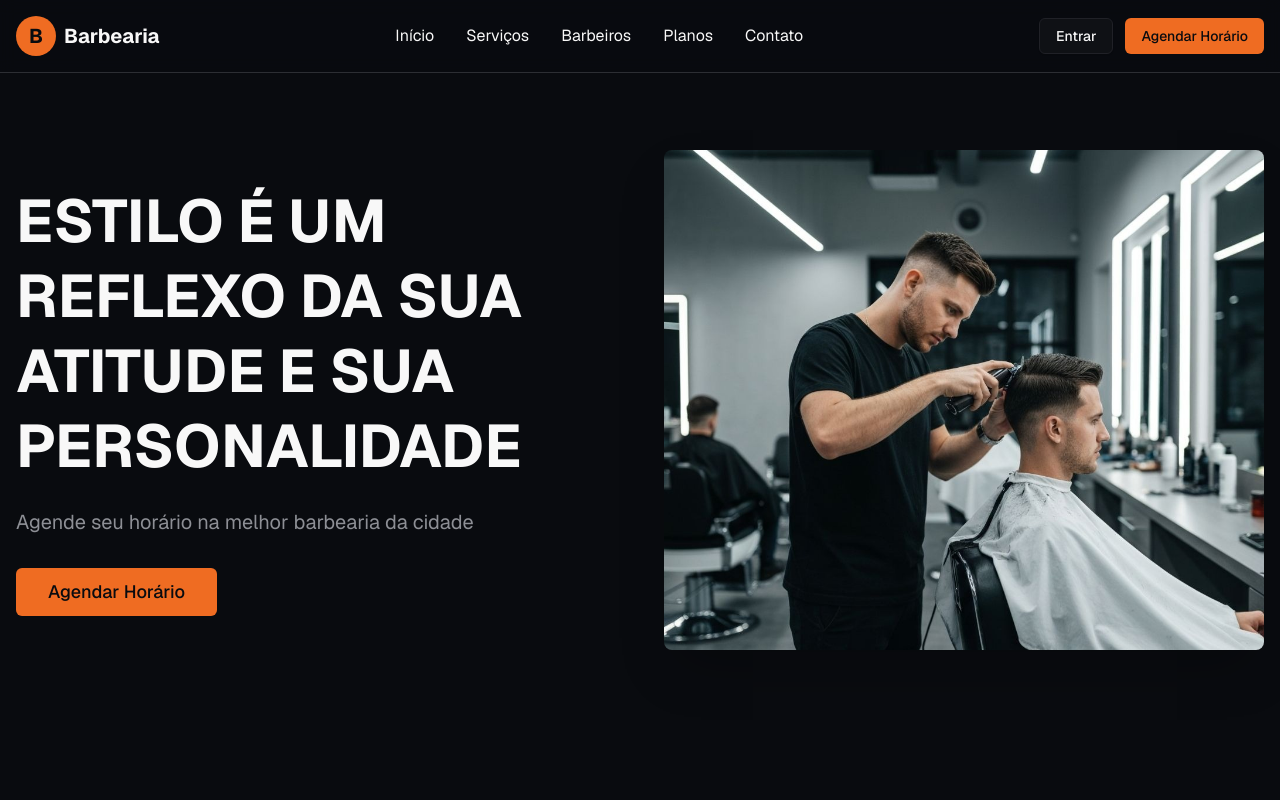
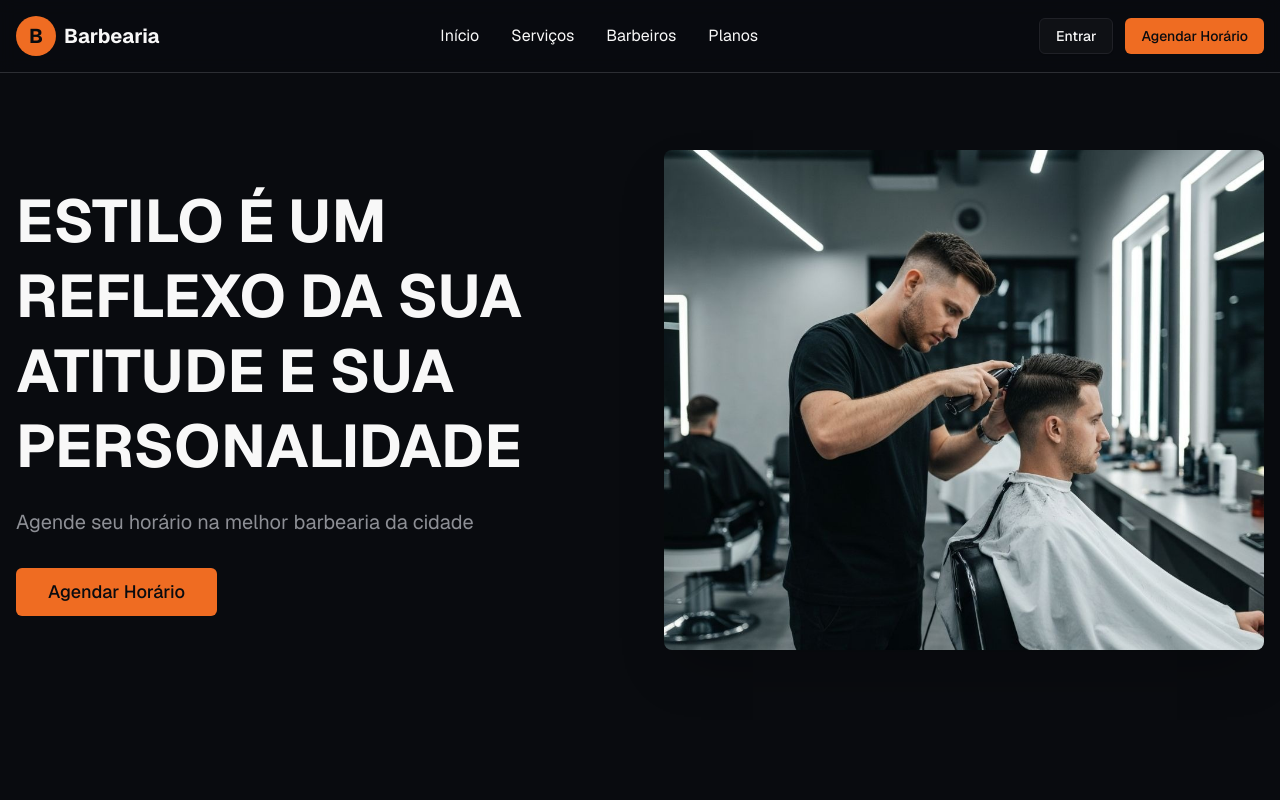
Before and after one commit to silvaalejesus/MATC82-barbershop, a Next.js app in the folder frontend/: page / in a window 1280 px wide. Shown: the top 800 px of the page. Built offline with nearby package versions, Linux system fonts and the light colour scheme; no server answers.

Commit message:
correcoes

```diff
--- a/frontend/src/components/header.tsx
+++ b/frontend/src/components/header.tsx
@@ -61,9 +61,6 @@ export function Header() {
           <Link href="/plans" className="text-foreground hover:text-primary transition-colors">
             Planos
           </Link>
-          <Link href="/#contato" className="text-foreground hover:text-primary transition-colors">
-            Contato
-          </Link>
         </nav>
 
         <div className="flex items-center gap-3">
```
